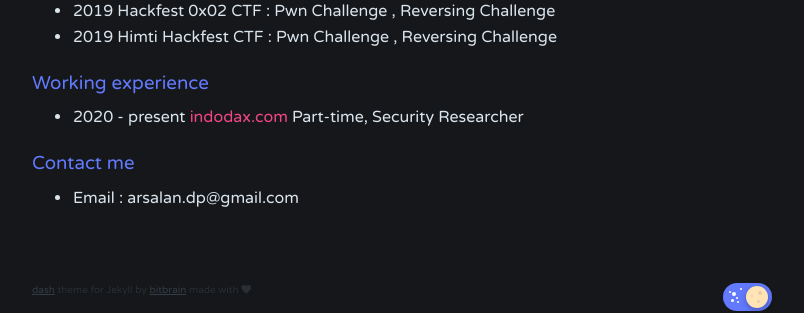
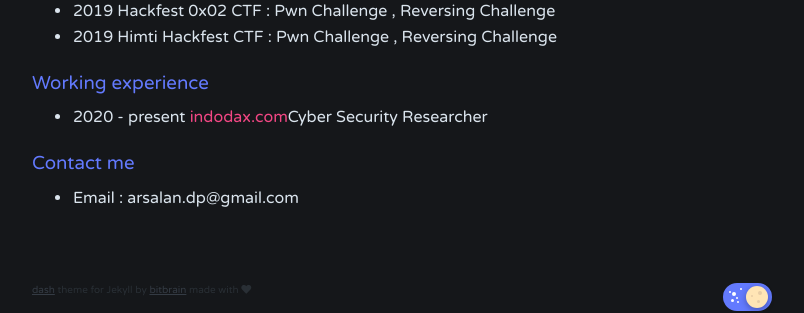
Before and after one commit to tripoloski1337/tripoloski1337.github.io, a Jekyll site: the page built from about/index.html, in a window 1280 px wide. Shown: the part 985-1298 px from the top of the page, without its empty margins (238-1042 px from the left). Built offline with Jekyll 4.4.1, drawn with Linux system fonts in a browser that asks for light colours.

Commit message:
fix word

```diff
--- a/about/index.html
+++ b/about/index.html
@@ -53,7 +53,7 @@ layout: default
 
 <h3>Working experience</h3>
 <ul>
-  <li>2020 - present <a href="https://indodax.com/" > indodax.com</a> Part-time, Security Researcher</li>
+  <li>2020 - present <a href="https://indodax.com/" > indodax.com</a>Cyber Security Researcher</li>
 </ul>
 
 <h3>Contact me</h3>
```
